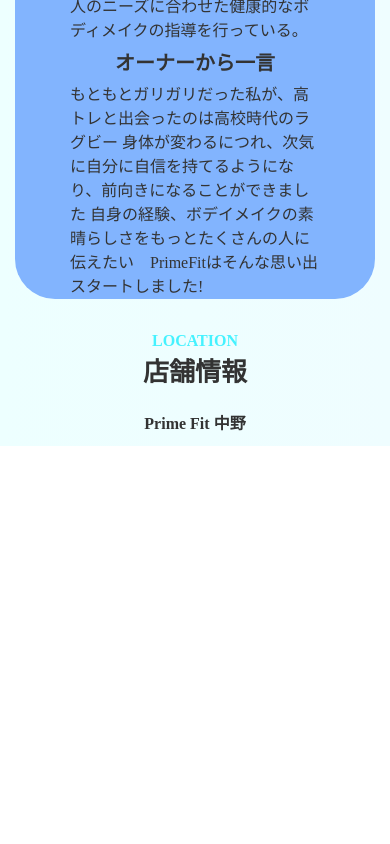
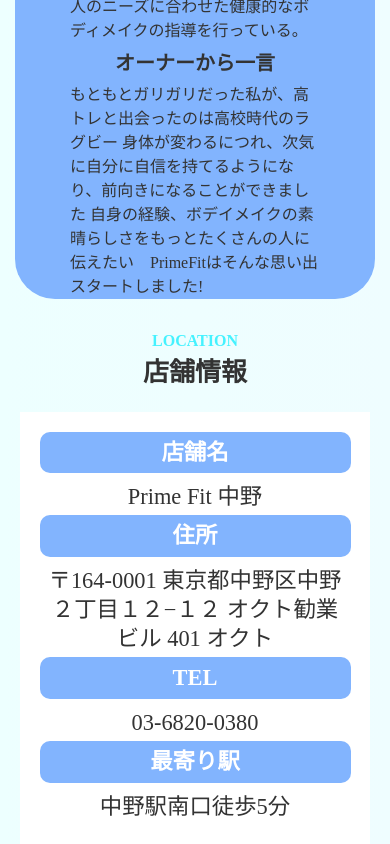
Before and after one commit to saitoshi/nakanoPrimeFit2, a Next.js app in the folder src/: page / in a window 390 px wide. Shown: the part 1666-2510 px from the top of the page. Before the commit the page ends 2112 px from the top, so only its background shows below. Built offline with nearby package versions, Linux system fonts and the light colour scheme.

Commit message:
issue-10: updated the location

```diff
--- a/src/app/components/LocationCard/LocationCard.tsx
+++ b/src/app/components/LocationCard/LocationCard.tsx
@@ -1,24 +1,21 @@
-"use client";
-import "./style.css";
-import React from "react";
-import { ILocation } from "@/app/constants/type";
+'use client';
+import './style.css';
+import React from 'react';
 
-type locationInputs = {
-  location: ILocation;
-};
-
-export const LocationCard = ({ location }: locationInputs) => {
+export const LocationCard = () => {
   return (
     <>
-      <dl className="locationCard">
+      <dl className='locationCard'>
         <dt>店舗名</dt>
-        <dd>{location.name}</dd>
+        <dd>Prime Fit 中野</dd>
         <dt>住所</dt>
-        <dd>{location.address}</dd>
+        <dd>
+          〒164-0001 東京都中野区中野２丁目１２−１２ オクト勧業ビル 401 オクト
+        </dd>
         <dt>TEL</dt>
-        <dd>{location.phoneNumber}</dd>
+        <dd>03-6820-0380</dd>
         <dt>最寄り駅</dt>
-        <dl>{location.access}</dl>
+        <dd>中野駅南口徒歩5分</dd>
       </dl>
     </>
   );
--- a/src/app/components/LocationCard/style.css
+++ b/src/app/components/LocationCard/style.css
@@ -1,17 +1,50 @@
-.loader {
-  border: 16px solid #f3f3f3; /* Light grey */
-  border-top: 16px solid #3498db; /* Blue */
-  border-radius: 50%;
-  width: 120px;
-  height: 120px;
-  animation: spin 2s linear infinite;
+.locationCard {
+  display: flex;
+  width: 100%;
+  font-size: 1.6rem;
+  align-items: stretch;
+  flex-wrap: wrap;
+  background-color: white;
 }
 
-@keyframes spin {
-  0% {
-    transform: rotate(0deg);
+.locationCard dt {
+  width: 20%;
+  color: white;
+  font-size: 1.6rem;
+  font-weight: 600;
+  padding: 8px 0;
+  display: flex;
+  text-align: center;
+  background-color: rgb(130 180 254);
+  justify-content: center;
+}
+
+.locationCard dd {
+  width: 80%;
+  padding: 8px 15px;
+  font-size: 1.5rem;
+  display: flex;
+  line-height: 1.3;
+  align-items: center;
+}
+
+@media screen and (max-width: 650px) {
+  .locationCard {
+    padding: 5vw;
+    text-align: center;
   }
-  100% {
-    transform: rotate(360deg);
+  .locationCard dt {
+    width: 100%;
+    display: block;
+    padding: 4px 0;
+    font-size: 1.4rem;
+    border-radius: 10px;
+  }
+  .locationCard dd {
+    width: 100%;
+    display: block;
+    padding: 4px 8px;
+    font-size: 1.4rem;
+    margin-top: 5px;
   }
 }
--- a/src/app/components/style.css
+++ b/src/app/components/style.css
@@ -30,7 +30,7 @@
 }
 
 #sideNav {
-  height: 100%;
+  height: 100vh;
   width: 250px;
   z-index: 1;
   top: 0;
--- a/src/app/location/page.tsx
+++ b/src/app/location/page.tsx
@@ -1,13 +1,14 @@
-import type { Metadata } from "next";
-
+import type { Metadata } from 'next';
+import { LocationCard } from '../components/LocationCard/LocationCard';
 export default function Location() {
   return (
     <div>
-      <div className="pageContainer">
+      <div className='pageContainer'>
         <h2>
-          <p className="subHeader">LOCATION</p>
-          <p className="mainHeader">店舗情報</p>
+          <p className='subHeader'>LOCATION</p>
+          <p className='mainHeader'>店舗情報</p>
         </h2>
+        <LocationCard />
       </div>
     </div>
   );
--- a/src/app/page.tsx
+++ b/src/app/page.tsx
@@ -1,5 +1,6 @@
 import type { Metadata } from 'next';
 import { CSSProperties } from 'react';
+import { LocationCard } from './components/LocationCard/LocationCard';
 export const metadata: Metadata = {
   metadataBase: new URL('http://localhost:3000'),
   title: 'Prime Fit Gym 中野 | トップ',
@@ -102,14 +103,8 @@ export default function Home() {
             <p className='subHeader'>LOCATION</p>
             <p className='mainHeader'>店舗情報</p>
           </h2>
-
-          <div className='rowSplit'>
-            <div className='halfSplit'>
-              <div className='locationDetailContainer'>
-                <h3>Prime Fit 中野</h3>
-              </div>
-            </div>
-            <div className='halfSplit'></div>
+          <div className='pageContainer'>
+            <LocationCard />
           </div>
         </div>
       </div>
```
